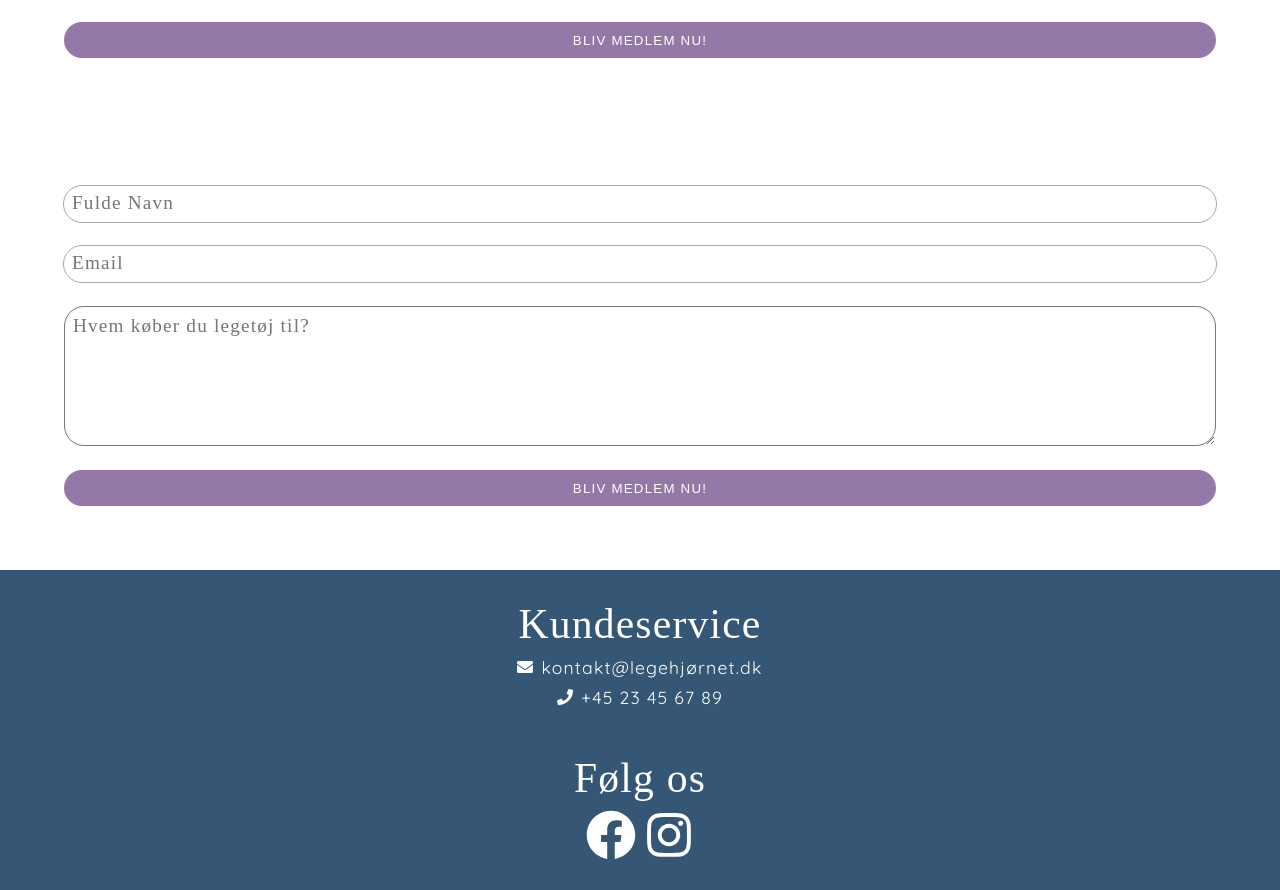
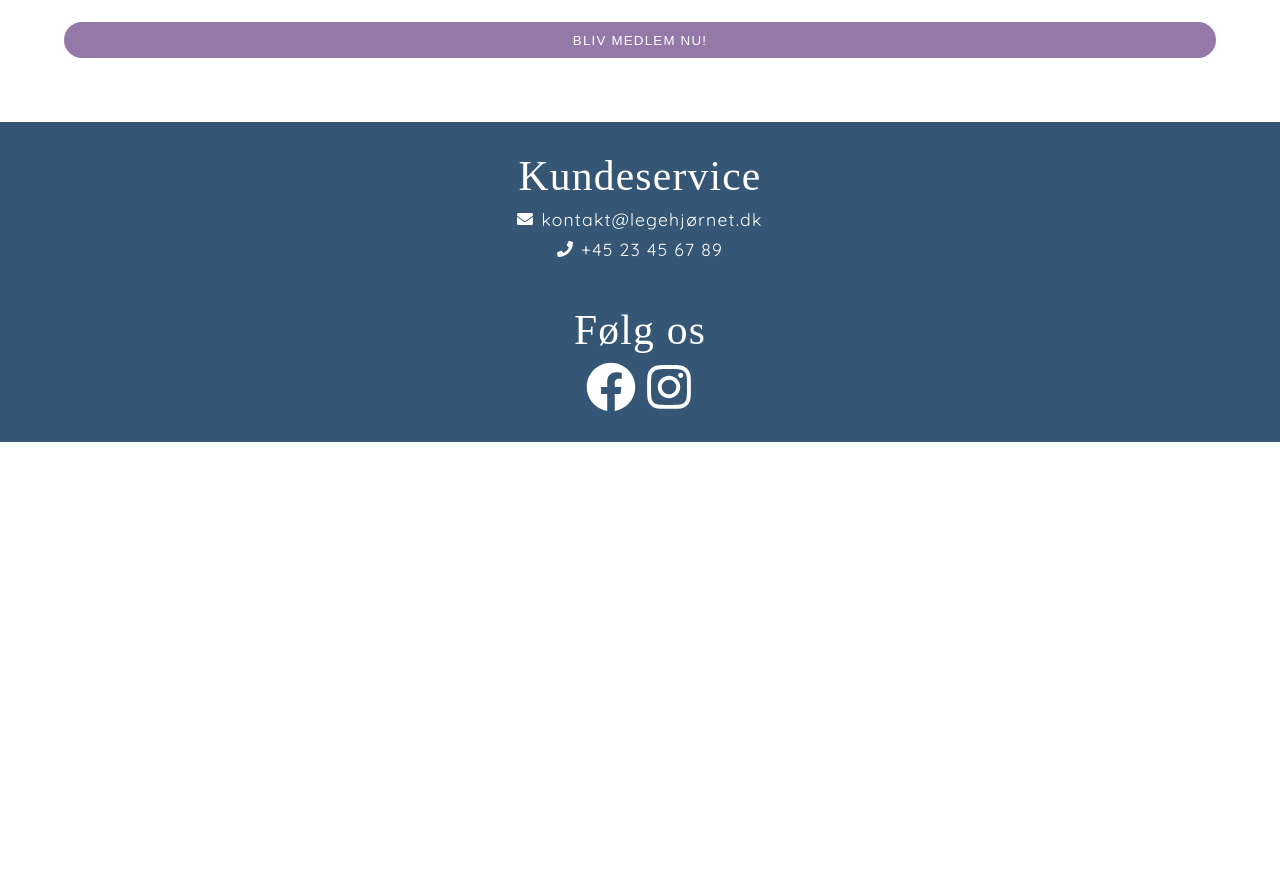
Before and after one commit to igotzedxd/legekrogen_semesteropg, a React (Vite) app: page /kundeklub in a window 1280 px wide. Shown: the part 1126-2016 px from the top of the page. After the commit the page ends 1568 px from the top, so only its background shows below. Built offline with nearby package versions, Linux system fonts and the light colour scheme; a web font is replaced by a local one.

Commit message:
update layout/home

```diff
--- a/src/Layout.jsx
+++ b/src/Layout.jsx
@@ -3,8 +3,8 @@ import Header from "./components/header/Header";
 import Hero from "./components/hero/Hero";
 import Footer from "./components/footer/Footer";
 import styles from "./layout.module.css";
-import NewsletterForm from "./components/NewsletterForm/NewsletterForm";
-import NewsletterLink from "./components/NewsletterLink/NewsletterLink";
+import NewsletterForm from "./components/newsletterForm/NewsletterForm";
+import NewsletterContainer from "./components/newsletterContainer/NewsletterContainer";
 
 function Layout({ children, page }) {
   return (
@@ -20,7 +20,7 @@ function Layout({ children, page }) {
         />
       </div>
       {children}
-      {page === "club" ? <NewsletterForm /> : <NewsletterLink />}
+      {page === "club" ? <NewsletterForm /> : <NewsletterContainer />}
       <Footer />
     </div>
   );
--- a/src/pages/club/Club.jsx
+++ b/src/pages/club/Club.jsx
@@ -1,7 +1,5 @@
-import NewsletterForm from "../../components/NewsletterForm/NewsletterForm";
-
 function Club() {
-  return <NewsletterForm />;
+  return <></>;
 }
 
 export default Club;
--- a/src/pages/home/Home.jsx
+++ b/src/pages/home/Home.jsx
@@ -1,7 +1,8 @@
 import NewsletterContainer from "../../components/newsletterContainer/NewsletterContainer";
 
 function Home() {
-  return <NewsletterContainer/>;
+  return <>
+  </>;
 }
 
 export default Home;
```
